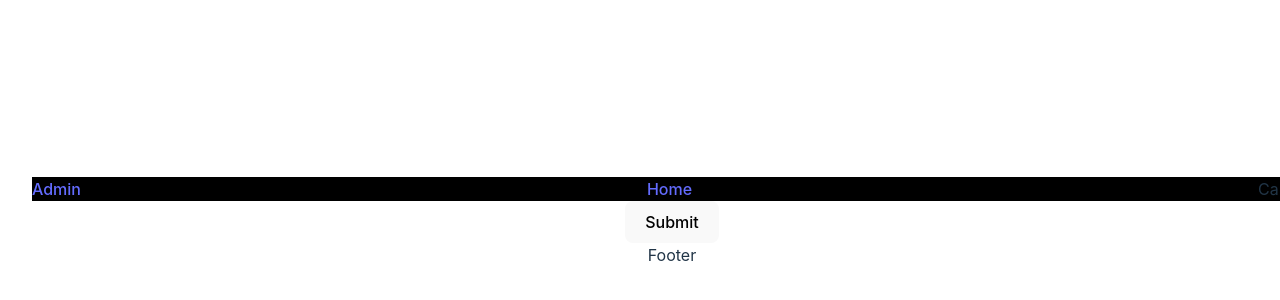
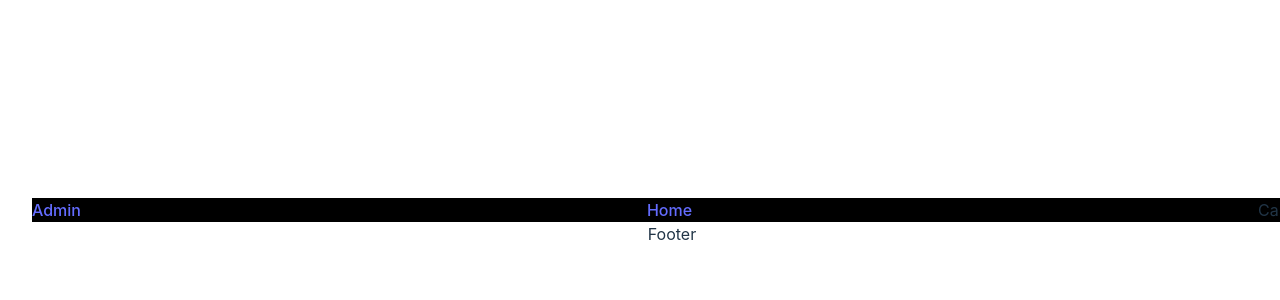
Before and after one commit to TobiasBurman/Database-Driven-React-Car-Shop, a React (Vite) app: page /pages/Checkout in a window 1280 px wide. Shown: the part 178-478 px from the top of the page. Built offline with nearby package versions, Linux system fonts and the light colour scheme.

Commit message:
checkoutFixin

```diff
--- a/src/App.jsx
+++ b/src/App.jsx
@@ -1,11 +1,7 @@
 
 import './App.css'
-import Header from './components/Header'
-import { useState, useEffect } from 'react'
 import Products from './pages/Products';
-import Footer from './components/Footer';
-import Nav from './components/Nav';
-import Cart from './components/Cart'
+
 
 
 function App() {
--- a/src/pages/Checkout.jsx
+++ b/src/pages/Checkout.jsx
@@ -1,18 +1,9 @@
-import React, { useState, useEffect } from 'react';
-import { Link } from 'react-router-dom';
+import React from 'react';
 import { useOutletContext } from 'react-router-dom';
-import Product from '../components/Product';
+
 
 const Checkout = () => {
   const [cartItems] = useOutletContext();
-  const [carResponse, setCarResponse] = useState([]);
-  const [formItems, setFormItems] = useState([]);
-
-
-
-
-
-
 
   return (
     <div>
@@ -29,9 +20,6 @@ const Checkout = () => {
               <br />
             </div>
         ))}
-
-
-        <button type="submit">Submit</button>
       </form>
     </div>
   );
--- a/src/pages/ProductPage.jsx
+++ b/src/pages/ProductPage.jsx
@@ -1,7 +1,6 @@
 import React from 'react'
 import { useState, useEffect } from 'react'
 import { useOutletContext } from "react-router-dom";
-import { Link, useParams } from 'react-router-dom';
 
 const ProductPage = () => {
   const [cartItems, setCartItems] = useOutletContext();
@@ -10,7 +9,6 @@ const ProductPage = () => {
 
   const getCars = async () => {
     try {
-
       const response =  await fetch(
         `https://product-api-production-0e9a.up.railway.app/products/${urlParams.get('id')}`
       );
@@ -23,8 +21,6 @@ const ProductPage = () => {
       setError("An error occurred while fetching the data");
     }
   };
-
-
 
   useEffect(() => {
     getCars();
@@ -47,8 +43,6 @@ const ProductPage = () => {
               <br />
               <button onClick={() => handleBuy(carResponse)}>Köp</button>
               </div>
-
-
     </div>
   )
 }
--- a/src/pages/Products.jsx
+++ b/src/pages/Products.jsx
@@ -3,10 +3,11 @@ import { Link } from 'react-router-dom';
 import { useState, useEffect } from 'react'
 import { useOutletContext } from "react-router-dom";
 import Product from '../components/Product';
-const Products = (props) => {
+const Products = () => {
 
   const [cartItems, setCartItems] = useOutletContext();
   const [carResponse, setCarResponse] = useState("")
+  const [error, setError] = useState('');
 
   const getCars = async () => {
     try {
@@ -23,8 +24,6 @@ const Products = (props) => {
       setError("An error occurred while fetching the data");
     }
   };
-
-
 
   useEffect(() => {
     getCars();
@@ -49,8 +48,6 @@ const Products = (props) => {
               </div>
           ))
         : "Movie List is empty"}
-
-
     </div>
   );
 };
--- a/src/pages/admin/Root.jsx
+++ b/src/pages/admin/Root.jsx
@@ -4,16 +4,12 @@ import { useState, useEffect } from 'react'
 
 import { Outlet } from 'react-router-dom'
 import Header from '../../components/Header';
-import Products from '../Products';
-import Nav from '../../components/Nav';
 import Footer from '../../components/Footer';
 
 
 
 const Root = () => {
   const [cartItems, setCartItems] = useState([]);
-  const [error, setError] = useState('');
-
   const [showCart, setShowCart] = useState(false);
 
   const handleRemoveItem = (id) => {
```
